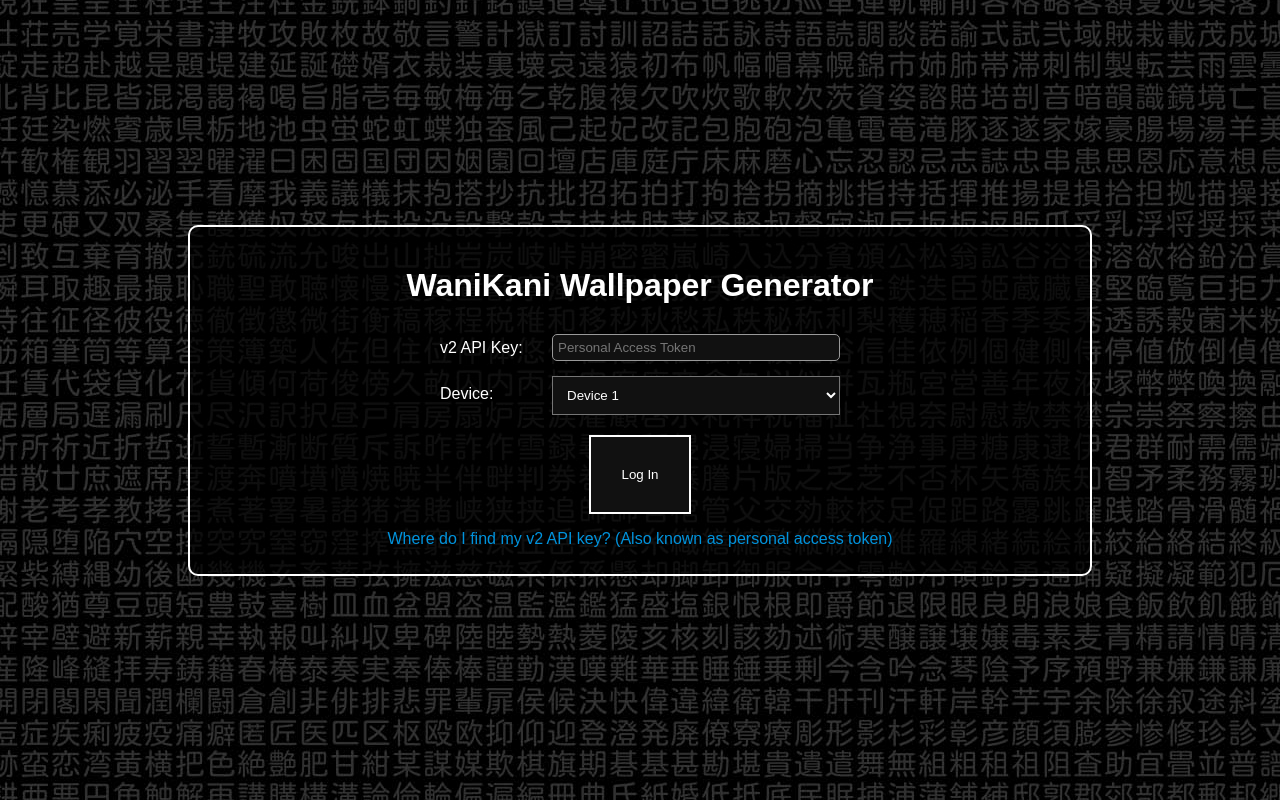
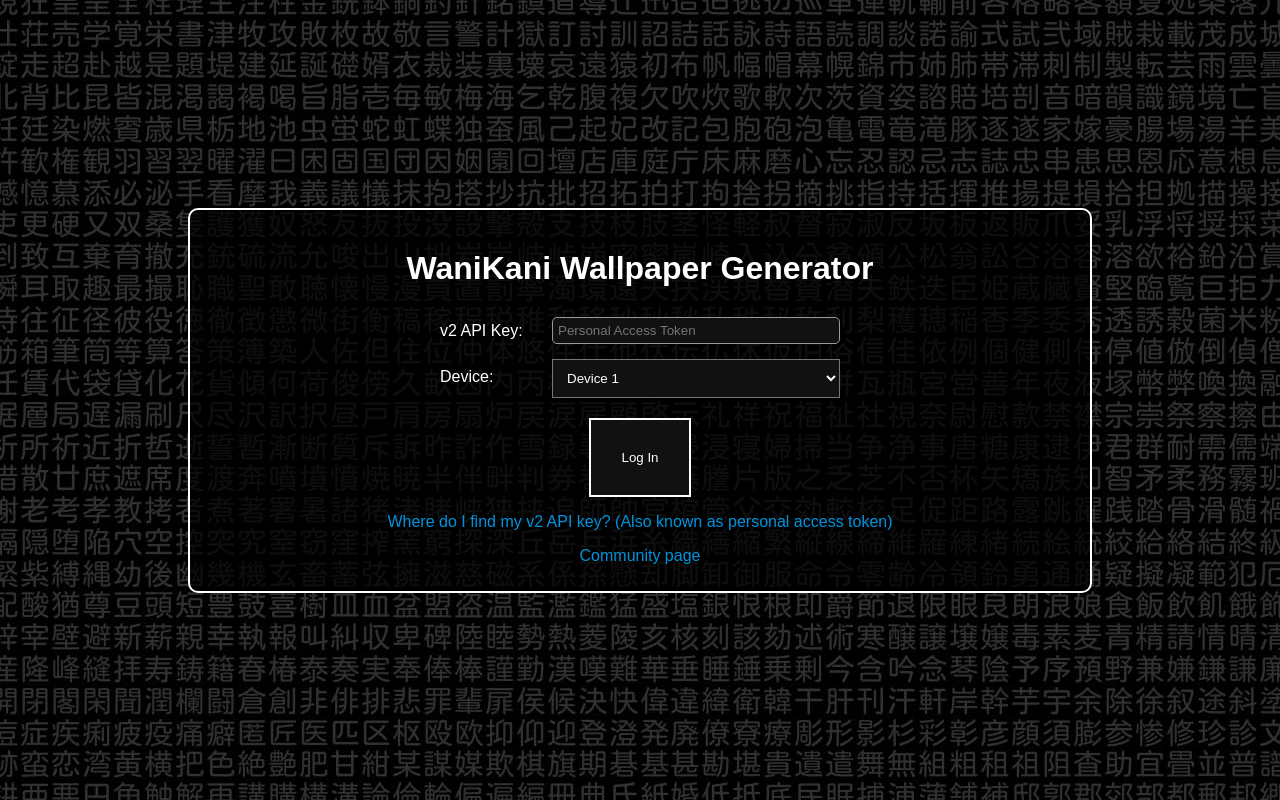
Before and after one commit to Bennycopter/WaniKani-Wallpaper-Generator, a PHP site: page / in a window 1280 px wide. Run offline with PHP 8.4, Linux system fonts and the light colour scheme.

Commit message:
Added link to community page from the login page

```diff
--- a/pages/login.php
+++ b/pages/login.php
@@ -130,6 +130,7 @@ include ROOT_DIR."/secret/banner.php";
     </form>
     <div style="clear: both; height: 0;"></div>
     <p style="text-align: center"><a href="https://www.wanikani.com/settings/personal_access_tokens" target="_blank">Where do I find my v2 API key?  (Also known as personal access token)</a></p>
+    <p style="text-align: center"><a target="_blank" href="https://community.wanikani.com/t/new-and-improved-wallpaper-generator/37321">Community page</a></p>
 </div>
 
 </body>
```
